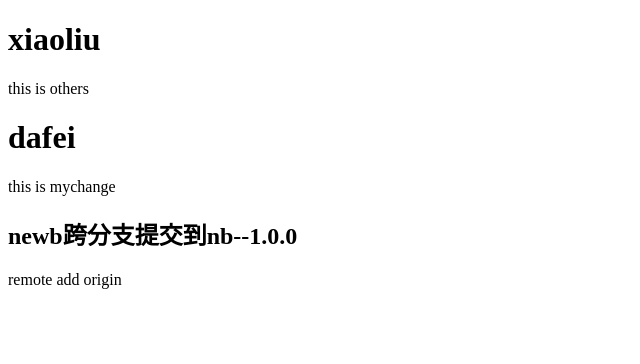
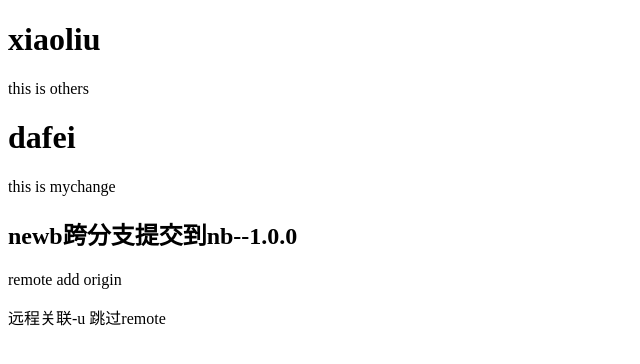
Before and after one commit to theDreamimgBoy/day-7-13, a plain HTML site: page index.html in a window 1280 px wide. Shown: the whole page, without its empty margins (0-640 px from the left). Drawn offline with Linux system fonts and the light colour scheme.

Commit message:
push 关联测试

```diff
--- a/index.html
+++ b/index.html
@@ -11,5 +11,6 @@
 	<div>this is mychange</div>
 	<h2>newb跨分支提交到nb--1.0.0</h2>
 	<p>remote add origin</p>
+	<p>远程关联-u 跳过remote</p>
 </body>
 </html>
```
